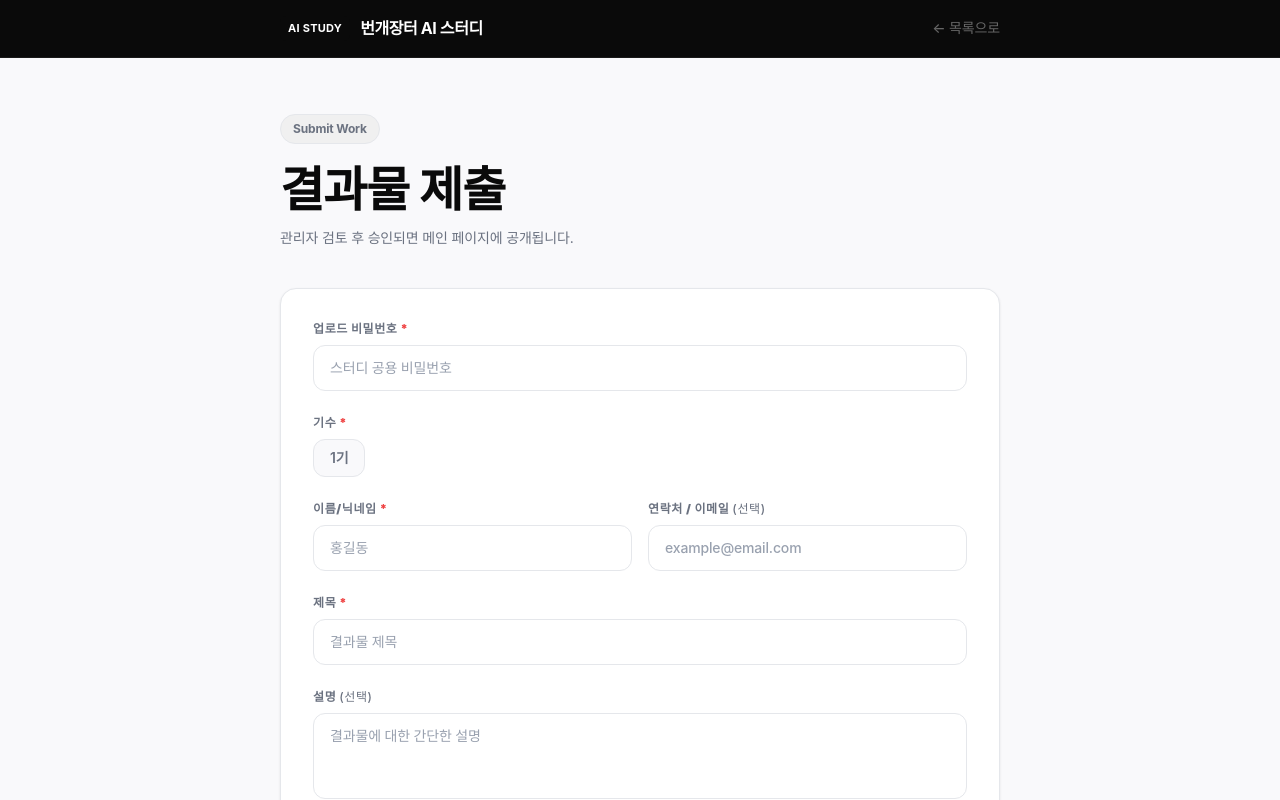
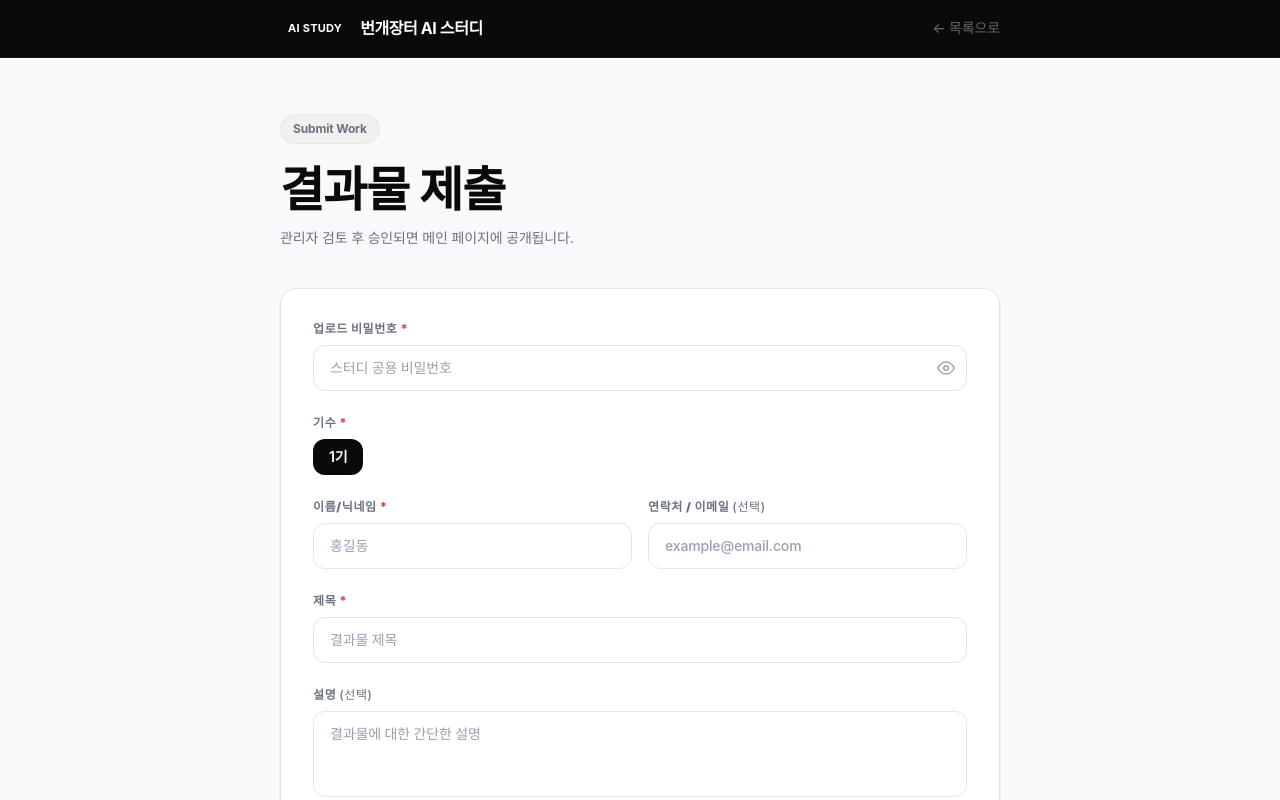
Before and after one commit to ESeungJun/ai_study_introduce, a Next.js app: page /upload in a window 1280 px wide. Shown: the top 800 px of the page. Built offline with nearby package versions, Linux system fonts and the light colour scheme; no server answers; a web font is replaced by a local one.

Commit message:
feat: 비밀번호 보기/숨기기 토글, 기수 기본값 1기

```diff
--- a/src/components/submission/UploadForm.tsx
+++ b/src/components/submission/UploadForm.tsx
@@ -20,13 +20,14 @@ export default function UploadForm() {
 
   const [form, setForm] = useState({
     password: "",
-    cohort: "",
+    cohort: "1기",
     authorName: "",
     authorContact: "",
     title: "",
     description: "",
   });
 
+  const [showPassword, setShowPassword] = useState(false);
   const [pdfFile, setPdfFile] = useState<File | null>(null);
   const [screenshotFiles, setScreenshotFiles] = useState<File[]>([]);
   const [videoFile, setVideoFile] = useState<File | null>(null);
@@ -167,10 +168,27 @@ export default function UploadForm() {
       {/* 비밀번호 */}
       <div>
         <label className={labelClass} style={labelStyle}>업로드 비밀번호 <span style={{ color: "#EF4444" }}>*</span></label>
-        <input type="password" value={form.password}
-          onChange={(e) => setForm((p) => ({ ...p, password: e.target.value }))}
-          placeholder="스터디 공용 비밀번호"
-          className={inputClass} style={inputStyle} required />
+        <div className="relative">
+          <input type={showPassword ? "text" : "password"} value={form.password}
+            onChange={(e) => setForm((p) => ({ ...p, password: e.target.value }))}
+            placeholder="스터디 공용 비밀번호"
+            className={`${inputClass} pr-11`} style={inputStyle} required />
+          <button
+            type="button"
+            onClick={() => setShowPassword((v) => !v)}
+            className="absolute right-3 top-1/2 -translate-y-1/2 text-gray-400 hover:text-gray-600"
+          >
+            {showPassword ? (
+              <svg xmlns="http://www.w3.org/2000/svg" width="18" height="18" viewBox="0 0 24 24" fill="none" stroke="currentColor" strokeWidth="2" strokeLinecap="round" strokeLinejoin="round">
+                <path d="M17.94 17.94A10.07 10.07 0 0 1 12 20c-7 0-11-8-11-8a18.45 18.45 0 0 1 5.06-5.94"/><path d="M9.9 4.24A9.12 9.12 0 0 1 12 4c7 0 11 8 11 8a18.5 18.5 0 0 1-2.16 3.19"/><line x1="1" y1="1" x2="23" y2="23"/>
+              </svg>
+            ) : (
+              <svg xmlns="http://www.w3.org/2000/svg" width="18" height="18" viewBox="0 0 24 24" fill="none" stroke="currentColor" strokeWidth="2" strokeLinecap="round" strokeLinejoin="round">
+                <path d="M1 12s4-8 11-8 11 8 11 8-4 8-11 8-11-8-11-8z"/><circle cx="12" cy="12" r="3"/>
+              </svg>
+            )}
+          </button>
+        </div>
       </div>
 
       {/* 기수 */}
```
